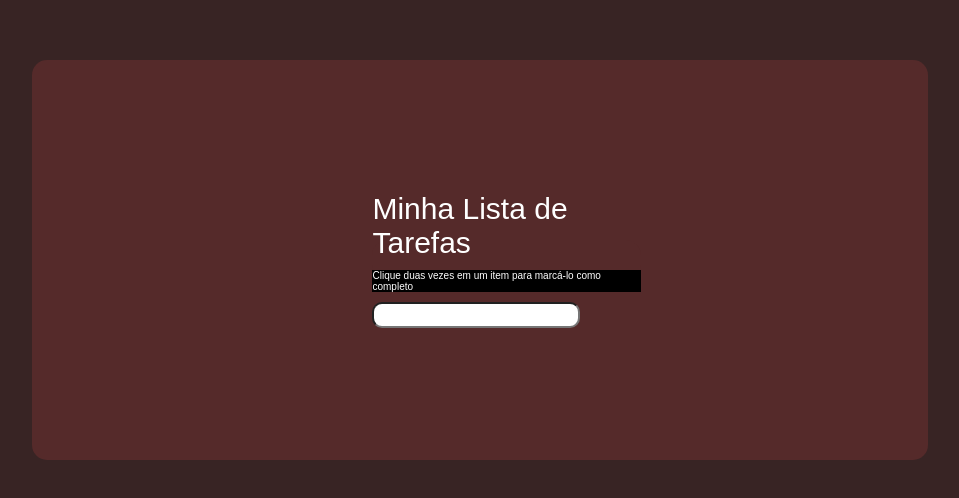
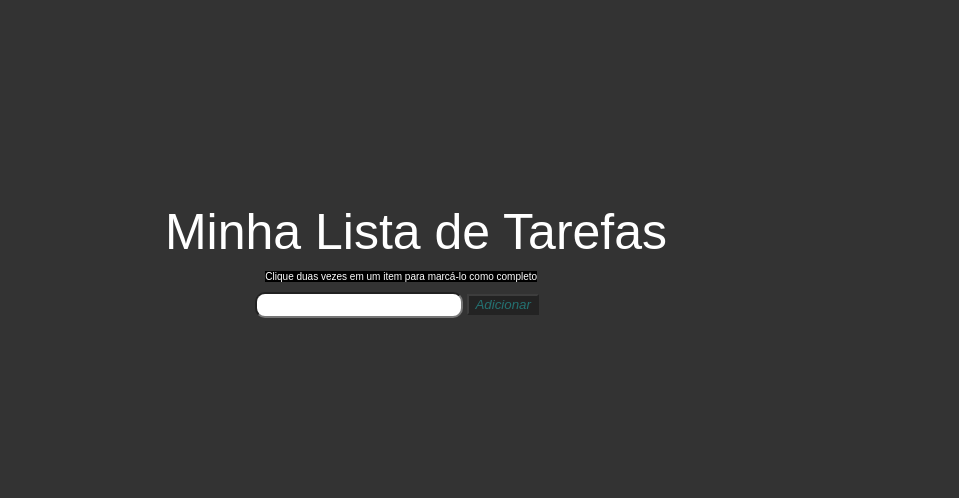
Before and after one commit to xafixav/todo-list-js, a website: page index.html in a window 1280 px wide. Shown: the part 140-638 px from the top of the page, without its empty margins (224-1183 px from the left). Drawn offline with Linux system fonts and the light colour scheme.

Commit message:
adiciona botao e reorganiza a pagina

```diff
--- a/index.html
+++ b/index.html
@@ -14,8 +14,12 @@
         <p id="funcionamento">
           Clique duas vezes em um item para marcá-lo como completo
         </p>
+      </section>
+      <section id="button-and-input">
         <input id="texto-tarefa" />
+        <button id="button">Adicionar</button>
       </section>
+      <section id="lista-tarefas"></section>
     </main>
     <script src="script.js"></script>
   </body>
--- a/script.js
+++ b/script.js
@@ -0,0 +1 @@
+const getTarefas = document.getElementById('texto-tarefa');
--- a/style.css
+++ b/style.css
@@ -1,6 +1,6 @@
 body {
   align-items: center;
-    background-color: rgb(56, 36, 36);
+  background-color: #333;
   color: white;
   display: flex;
   flex-flow: column wrap;
@@ -13,44 +13,35 @@ body {
 }
 
 main {
-    width: 70%;
-    height: 50%;
-    background-color:rgb(85, 42, 42);
-    border-radius: 15px;
-    border-color: rgb(56, 36, 36);
-    border: 15px;
-    border-width: 15px;
-    display: grid;
+    width: fit-content;
+    margin-left: 0%;
     align-items: center;
-    align-content: center;
-    margin-left: 10%;
 }
 header {
-    font-size: 30px;
-    margin-bottom: 30px;
+  font-size: 50px;
   margin: 0%;
 }
 #funcionamento {
   font-size: 10px;
   background-color: black;
   width: fit-content;
+  margin-left: 20%;
 }
-.block {
-    width: 30%;
-    height: 30%;
-    background-color:rgb(85, 42, 42);
-    border-radius: 15px;
-    border-color: rgb(56, 36, 36);
-    border: 15px;
-    border-width: 15px;
-    display: grid;
-    align-items: center;
-    align-content: center;
-    margin-left: 38%;
+
+.button-and-input {
+  margin-left: 700px;
+  display:inline-block;
 }
 
 #texto-tarefa {
   height: 20px;
   width: 200px;
   border-radius: 10px;
+  margin-left: 90px;
 }
+#button {
+ background-color: black;
+ font-style: italic;
+ color: aqua;
+ opacity: 30%;
+}
```
Lines whose indentation alone changed are shown as unchanged.
